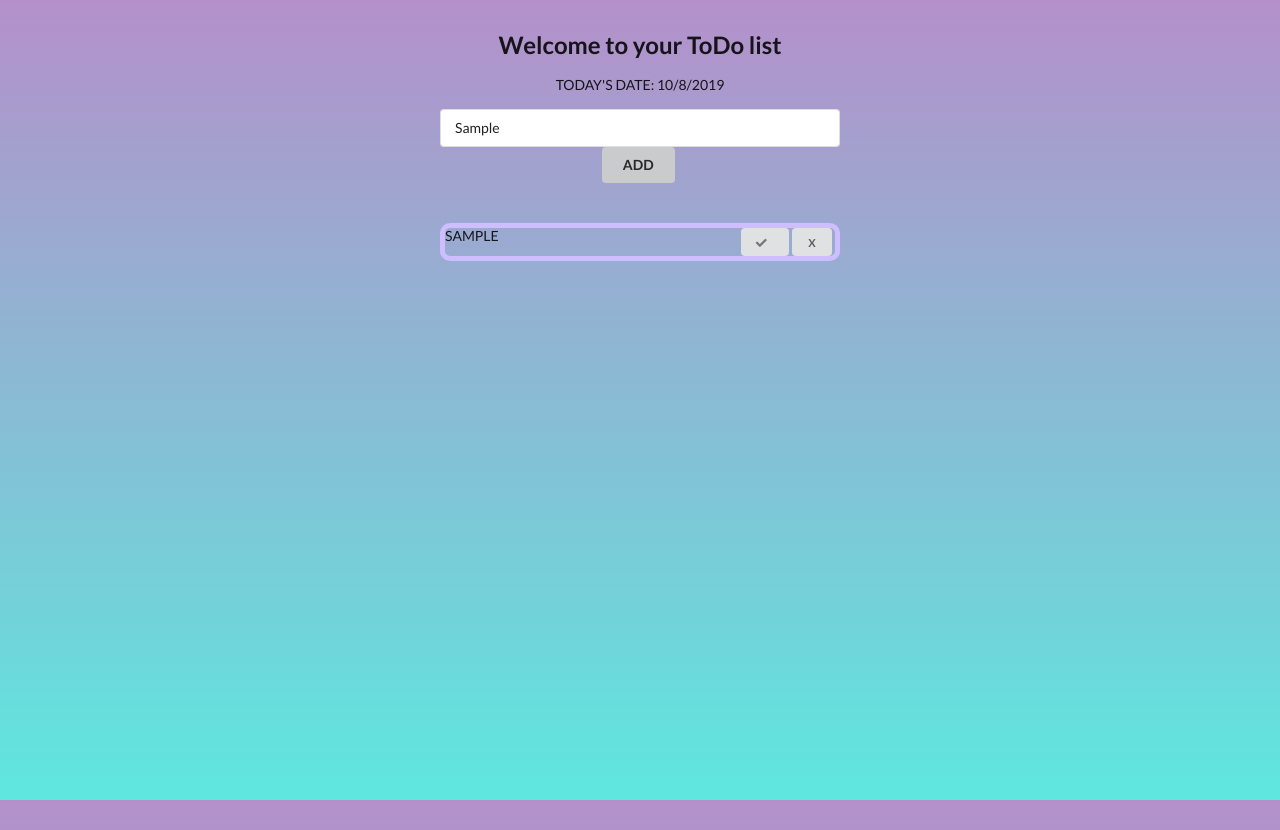
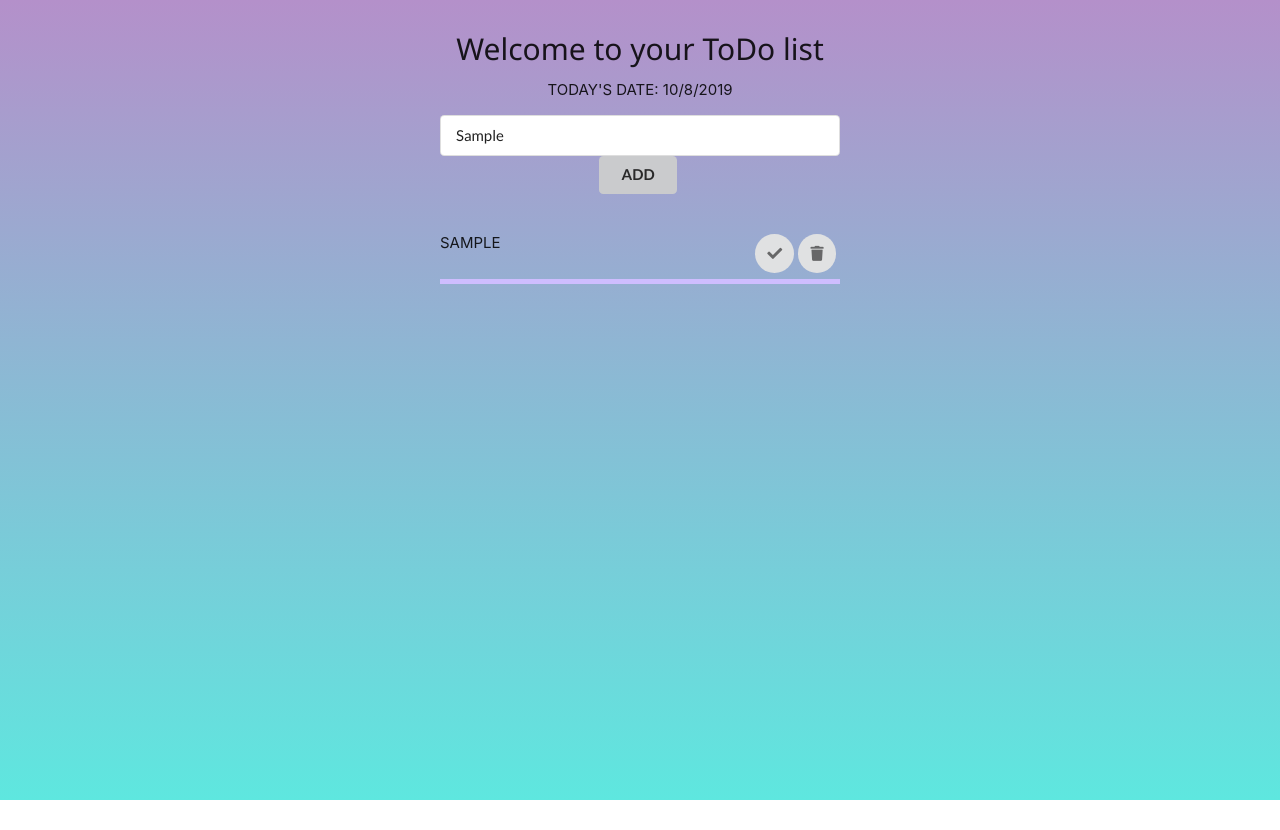
Before and after one commit to ParsaHonarmand/todolist-frontend, a React app: page / in a window 1280 px wide. Both pictures are taken after typing "Sample" into the empty fields and a click on the button "ADD". After the commit the page ends 800 px from the top, so only its background shows below. Built offline with nearby package versions, Linux system fonts and the light colour scheme.

Commit message:
completed button added. Some bugs still exist since completion is not a state. CSS is improved.

```diff
--- a/public/index.html
+++ b/public/index.html
@@ -4,6 +4,7 @@
     <meta charset="utf-8" />
     <link rel="shortcut icon" href="%PUBLIC_URL%/favicon.ico" />
     <link rel='stylesheet' href="https://cdnjs.cloudflare.com/ajax/libs/semantic-ui/2.4.1/semantic.min.css" />
+    <link rel="stylesheet" href="https://www.w3schools.com/w3css/4/w3.css">
     <meta name="viewport" content="width=device-width, initial-scale=1" />
     <meta name="theme-color" content="#000000" />
     <!--
--- a/src/ToDoItems.js
+++ b/src/ToDoItems.js
@@ -5,10 +5,10 @@ function ToDoItems(props){
         props.wholeList.map((char, index) =>
             <div id="todoList" role="list" className="ui divided middle aligned list">
                 <div role="listitem" className="item">
-                    <span id="lines">{char}</span>
+                    <label className="w3-animate-opacity" id="lines"><span className="singleItem">{char}</span></label>
                     <div className="right floated content">
-                        <button className="ui mini button" value={index} key={index} index={index} onClick={props.onComplete}><i aria-hidden="true" class="checkmark icon"></i></button>
-                        <button className="ui mini button" value={index} key={index} index={index} onClick={props.onDelete}>X</button>
+                        <button className="ui circular icon button" value={index} onClick={props.onComplete}><i aria-hidden="true" className="checkmark icon"></i></button>
+                        <button className="ui circular icon button" value={index} onClick={props.onDelete}><i aria-hidden="true" className="trash icon"></i></button>
                     </div>
                 </div>
             </div>
--- a/src/index.css
+++ b/src/index.css
@@ -1,5 +1,6 @@
 body {
     background-image: linear-gradient(to top, #5ee7df 0%, #b490ca 100%);
+    font-family: -apple-system, BlinkMacSystemFont, 'Segoe UI', Roboto, Oxygen, Ubuntu, Cantarell, 'Open Sans', 'Helvetica Neue', sans-serif
 }
 
 #header {
@@ -17,10 +18,18 @@ body {
 }
 
 #addBut {
-    margin-top: 10px
+    margin-top: 5px
 }
 
 #todoList {
-    border: 5px solid #CEBDFF;
-    border-radius: 10px;
+    border-bottom: 5px solid #CEBDFF;
+    padding-bottom: 6px
 }
+
+#lines {
+    font-weight: 400
+}
+
+.item:hover{
+    background-color: #99ccff
+}
--- a/src/index.js
+++ b/src/index.js
@@ -14,6 +14,7 @@ class App extends React.Component {
 
     addToDo(e){
         e.preventDefault()
+        if(!this.state.currentItem) return
         this.setState({
             items: [...this.state.items, this.state.currentItem]
         })
@@ -28,7 +29,7 @@ class App extends React.Component {
 
 
     deleteToDo(e){
-        if (e === 'undefined') {
+        if (e === undefined) {
             console.log(e)
         }
         const newToDos = this.state.items
@@ -39,13 +40,27 @@ class App extends React.Component {
     }
 
 
+    completeToDo(e) {
+        e.preventDefault()
+        if (e === undefined) {
+            console.log(e)
+        }
+        var completed = document.getElementsByClassName("singleItem")
+        console.log(completed)
+        completed[e.currentTarget.value].style.setProperty("text-decoration", "line-through")
+        this.setState({
+            items: this.state.items
+        })
+    }
+
     render(){
         var date = new Date().getDate()
         var month = new Date().getMonth()
         var year = new Date().getFullYear()
+
         if (this.state.items.length === 0) {
             return(
-                <div>
+                <div className="w3-animate-opacity">
                     <div id="header">
                         <h2>Welcome to your ToDo list</h2>
                         <p>TODAY'S DATE: {date}/{month}/{year}</p>
@@ -71,8 +86,8 @@ class App extends React.Component {
                             <button className="ui button">ADD</button>
                         </form>
                     </div>
-                    <div id="list">
-                        <ToDoItems id="list" listItem={this.state.currentItem} wholeList={this.state.items} onDelete={this.deleteToDo.bind(this)} />
+                    <div id="list" className="w3-animate-opacity">
+                        <ToDoItems wholeList={this.state.items} onDelete={this.deleteToDo.bind(this)} onComplete={this.completeToDo.bind(this)} />
                     </div>
                 </div>
             )
```
